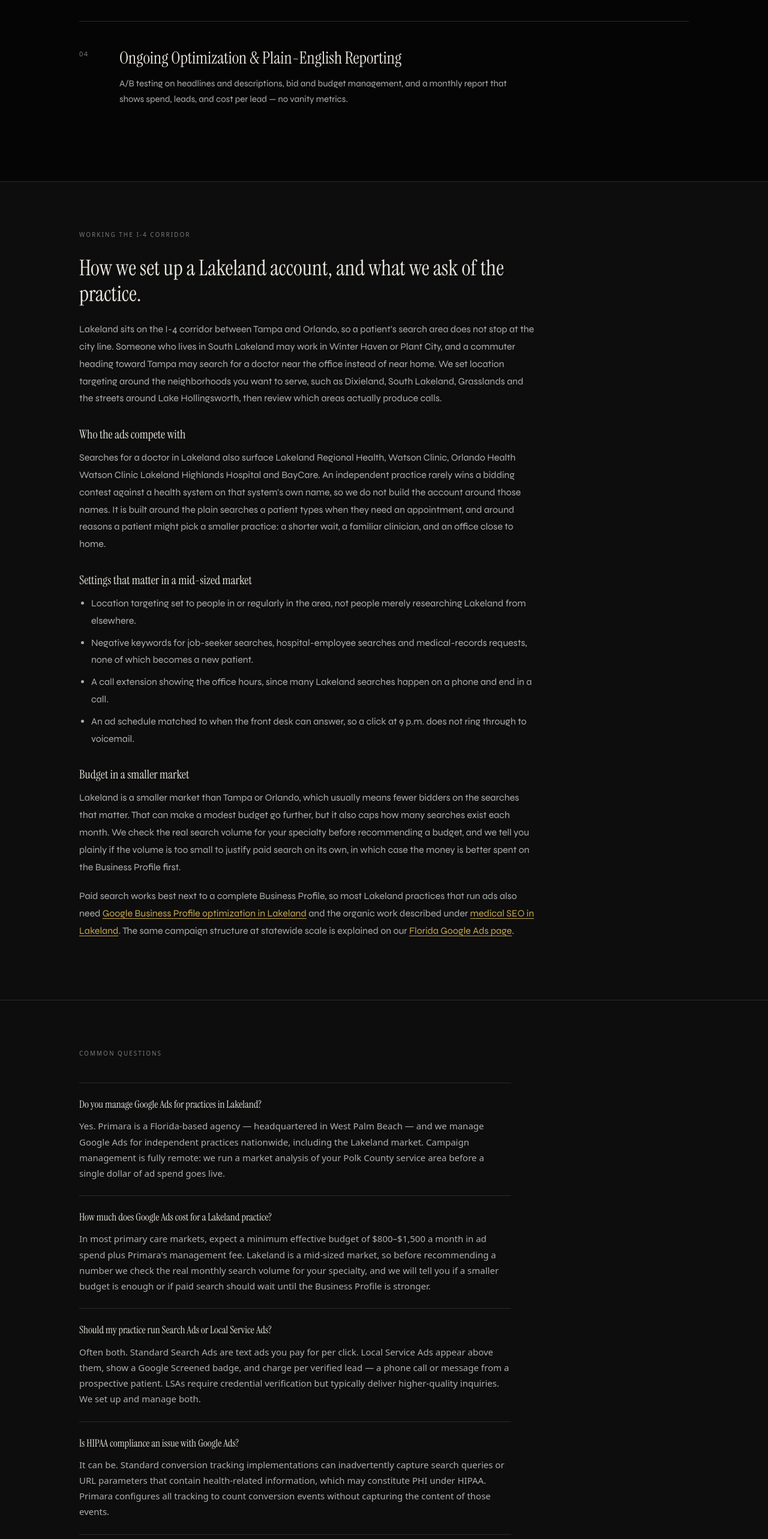
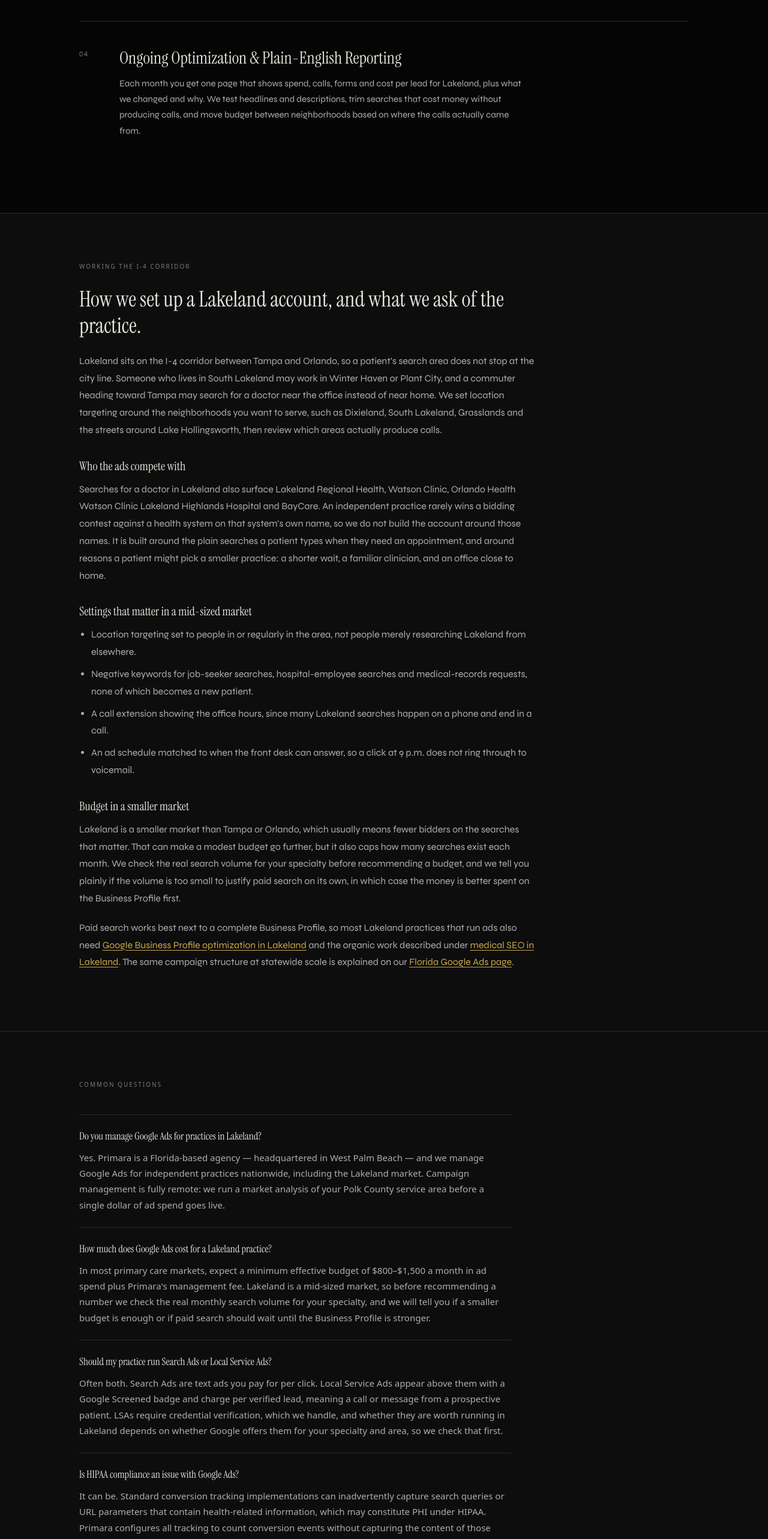
Before and after one commit to contactprimara-debug/PriMara, a Next.js app: page /locations/google-ads-management-lakeland in a window 1280 px wide. Shown: the part 1920-4486 px from the top of the page at 60% size. Built offline with nearby package versions, Linux system fonts and the light colour scheme.

Commit message:
google-ads Lakeland/WPB: localize LSA FAQ and reporting deliverable

```diff
--- a/app/locations/google-ads-management-lakeland/page.tsx
+++ b/app/locations/google-ads-management-lakeland/page.tsx
@@ -71,7 +71,7 @@ const faqs = [
   },
   {
     q: "Should my practice run Search Ads or Local Service Ads?",
-    a: "Often both. Standard Search Ads are text ads you pay for per click. Local Service Ads appear above them, show a Google Screened badge, and charge per verified lead — a phone call or message from a prospective patient. LSAs require credential verification but typically deliver higher-quality inquiries. We set up and manage both.",
+    a: "Often both. Search Ads are text ads you pay for per click. Local Service Ads appear above them with a Google Screened badge and charge per verified lead, meaning a call or message from a prospective patient. LSAs require credential verification, which we handle, and whether they are worth running in Lakeland depends on whether Google offers them for your specialty and area, so we check that first.",
   },
   {
     q: "Is HIPAA compliance an issue with Google Ads?",
@@ -105,7 +105,7 @@ const deliverables = [
   },
   {
     title: "Ongoing Optimization & Plain-English Reporting",
-    body: "A/B testing on headlines and descriptions, bid and budget management, and a monthly report that shows spend, leads, and cost per lead — no vanity metrics.",
+    body: "Each month you get one page that shows spend, calls, forms and cost per lead for Lakeland, plus what we changed and why. We test headlines and descriptions, trim searches that cost money without producing calls, and move budget between neighborhoods based on where the calls actually came from.",
   },
 ];
 
--- a/app/locations/google-ads-management-west-palm-beach/page.tsx
+++ b/app/locations/google-ads-management-west-palm-beach/page.tsx
@@ -71,7 +71,7 @@ const faqs = [
   },
   {
     q: "Should my practice run Search Ads or Local Service Ads?",
-    a: "Often both. Standard Search Ads are text ads you pay for per click. Local Service Ads appear above them, show a Google Screened badge, and charge per verified lead — a phone call or message from a prospective patient. LSAs require credential verification but typically deliver higher-quality inquiries. We set up and manage both.",
+    a: "Often both. Search Ads are text ads you pay for per click. Local Service Ads appear above them with a Google Screened badge and charge per verified lead, meaning a call or message from a prospective patient. Not every specialty is eligible in every area, so before building anything for a West Palm Beach practice we check what Google offers for your category in Palm Beach County, then handle the credential verification.",
   },
   {
     q: "Is HIPAA compliance an issue with Google Ads?",
@@ -105,7 +105,7 @@ const deliverables = [
   },
   {
     title: "Ongoing Optimization & Plain-English Reporting",
-    body: "A/B testing on headlines and descriptions, bid and budget management, and a monthly report that shows spend, leads, and cost per lead — no vanity metrics.",
+    body: "A monthly report that shows spend, leads and cost per lead, with the winter and summer months compared so that a seasonal swing is not mistaken for a problem. We test headlines and descriptions and adjust bids and budget as the data comes in.",
   },
 ];
 
```
